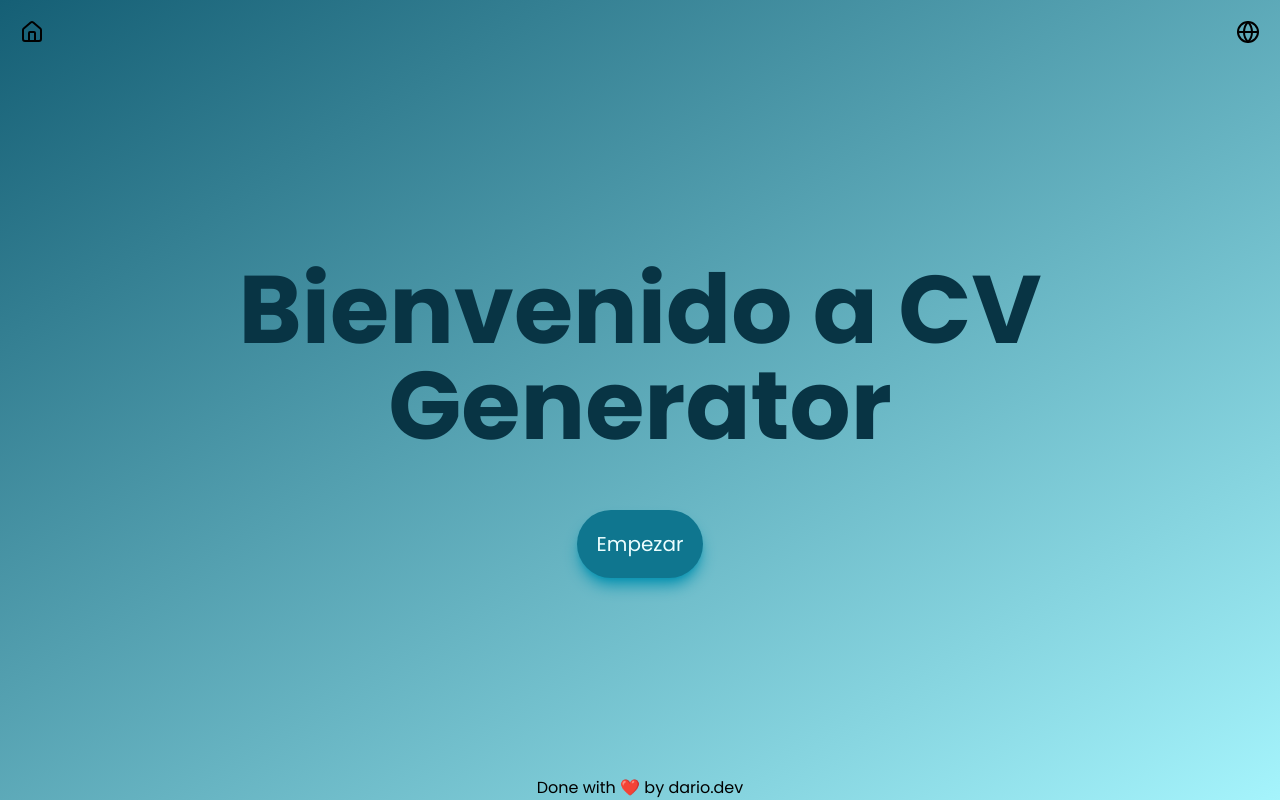
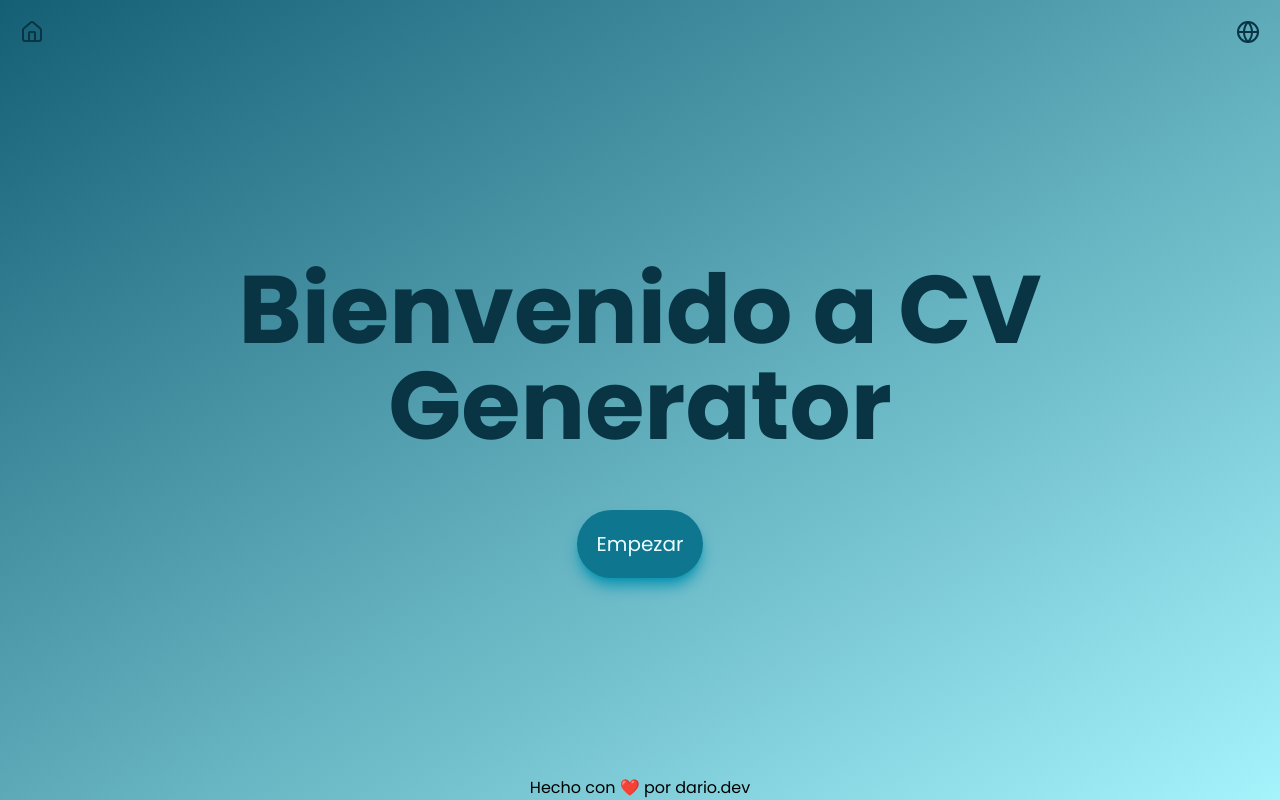
Before and after one commit to dhdezg/cvgenerator, a React (Vite) app: page / in a window 1280 px wide. Built offline with nearby package versions, Linux system fonts and the light colour scheme; what @react-pdf/renderer would draw is missing.

Commit message:
Change header icon color and add footer to translation file

```diff
--- a/i18n.js
+++ b/i18n.js
@@ -63,6 +63,7 @@ const resources = {
       download: 'Download resume',
       resumeTitle: 'Your resume',
       experience: 'Experience',
+      footerText: 'Done with ❤️ by',
     },
   },
   es: {
@@ -127,6 +128,7 @@ const resources = {
       download: 'Descargar CV',
       resumeTitle: 'Tu currículum',
       experience: 'Experiencia',
+      footerText: 'Hecho con ❤️ por',
     },
   },
 };
--- a/src/App.jsx
+++ b/src/App.jsx
@@ -13,6 +13,7 @@ import './index.css';
 
 const App = () => {
   const { i18n } = useTranslation();
+  const { t } = useTranslation();
   const [language, setLanguage] = useState(i18n.language || 'es');
 
   const STEPS = {
@@ -139,17 +140,17 @@ const App = () => {
     <div className="font-poppins bg-gradient-to-br from-squirtle-800 to-squirtle-200 min-h-screen flex flex-col w-full">
       <div id="header" className="flex justify-between items-center p-5">
         <button onClick={goHome}>
-          <House size={24} />
+          <House size={24} color="#083444" />
         </button>
         <button onClick={toggleLanguage}>
-          <Globe size={24} />
+          <Globe size={24} color="#083444" />
         </button>
       </div>
       <main className="flex-grow flex-shrink-0 flex items-center justify-center">
         {renderStep()}
       </main>
       <footer className="mx-auto">
-        Done with ❤️ by&nbsp;
+        {t('footerText')}&nbsp;
         <a
           href="https://dario-dev.vercel.app/"
           className="hover:text-squirtle-950 hover:underline">
```
